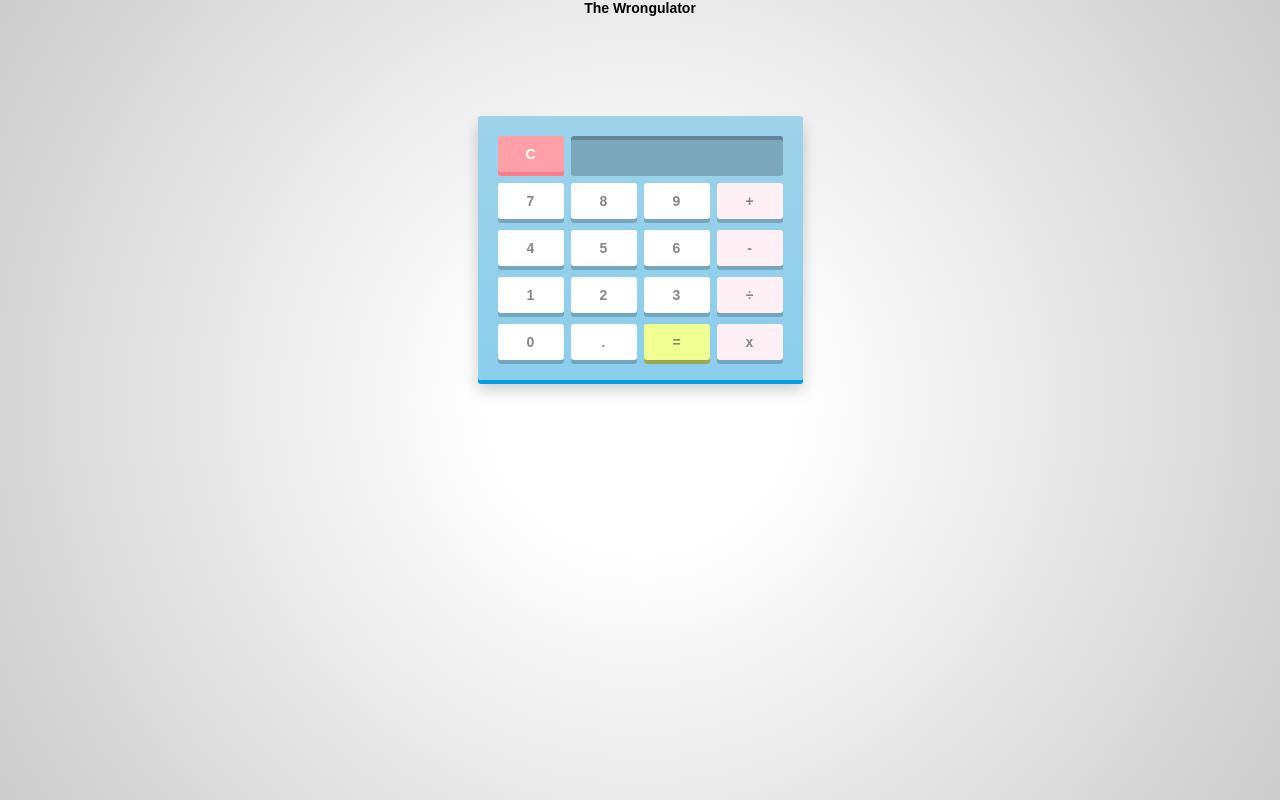
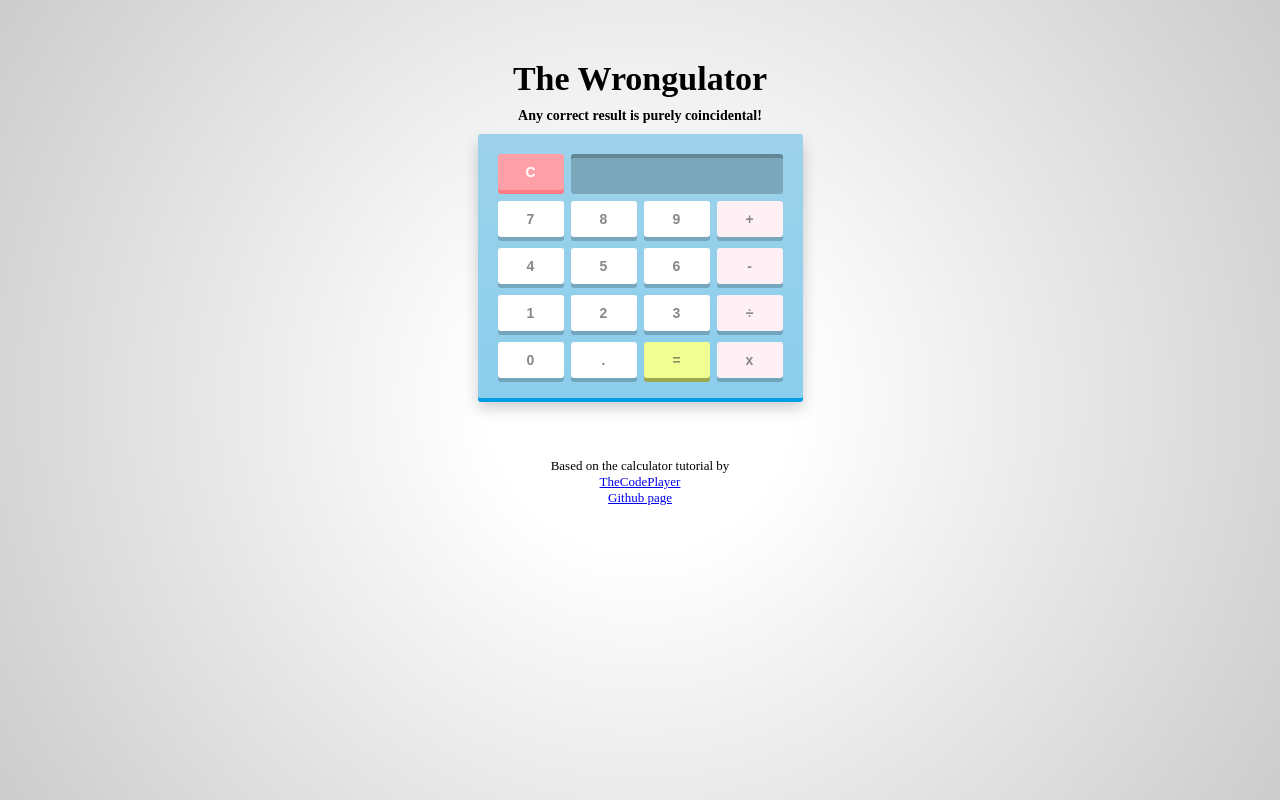
Before and after one commit to yugarinn/wrongulator, a plain HTML site: page index.html in a window 1280 px wide. Drawn offline with Linux system fonts and the light colour scheme.

Commit message:
Style change(not really)

```diff
--- a/assets/css/main.css
+++ b/assets/css/main.css
@@ -3,9 +3,6 @@
     margin: 0;
     padding: 0;
     box-sizing: border-box;
-
-    /* Better text styling */
-    font: bold 14px Arial, sans-serif;
 }
 
 /* Finally adding some IE9 fallbacks for gradients to finish things up */
@@ -19,7 +16,18 @@ html {
 }
 
 h1 {
-    margin: auto;
+    font-family: 'Lobster';
+    font-size: 34px;
+    margin: 60px auto;
+    vertical-align: middle;
+    display: block;
+    text-align: center;
+}
+
+h3 {
+    font-family: 'Lobster';
+    font-size: 14px;
+    margin: -50px auto;
     vertical-align: middle;
     display: block;
     text-align: center;
@@ -27,10 +35,11 @@ h1 {
 
 /* Using box shadows to create 3D effects */
 #calculator {
-    width: 325px;
+    max-width: 325px;
     height: auto;
+    font: bold 14px Arial, sans-serif;
 
-    margin: 100px auto;
+    margin: 60px auto;
     padding: 20px 20px 9px;
 
     background: #9dd2ea;
@@ -150,3 +159,10 @@ h1 {
     top: 4px;
     box-shadow: 0px 0px #d3545d;
 }
+
+footer, footer *{
+    font-size: 13px;
+    vertical-align: middle;
+    display: block;
+    text-align: center;
+}
--- a/index.html
+++ b/index.html
@@ -6,7 +6,8 @@
         <link rel="stylesheet" type="text/css" href="assets/css/main.css"/>
     </head>
     <body>
-       <h1>The Wrongulator</h1>
+        <h1>The Wrongulator</h1>
+        <h3>Any correct result is purely coincidental!</h3>
         <div id="calculator">
             <!-- Screen and clear key -->
             <div class="top">
@@ -34,6 +35,9 @@
                 <span class="operator">x</span>
             </div>
         </div>
+        <footer>
+            <p>Based on the calculator tutorial by <a href="http://thecodeplayer.com/walkthrough/javascript-css3-calculator">TheCodePlayer</a></p> <p><a href="https://github.com/sergiouve/wrongulator">Github page</a></p>
+        </footer>
         <script src="assets/js/calculator.js"></script>
     </body>
 </html>
```
Also changed, not shown: assets/js/calculator.js (+1 -7 lines).
